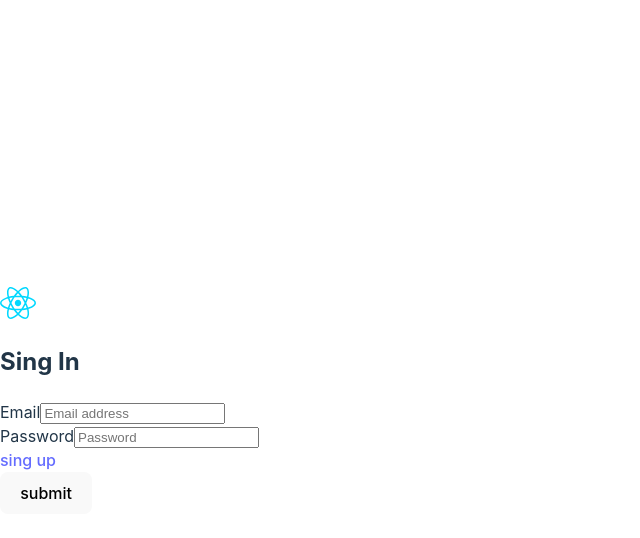
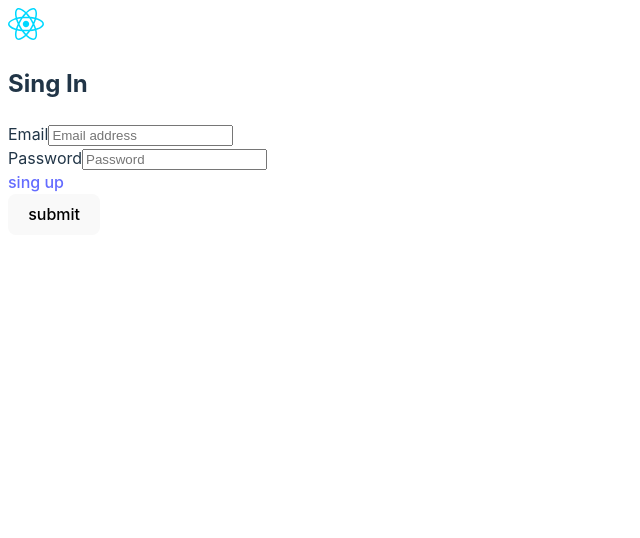
Before and after one commit to Sherbo1ot/Authorization, a React (Vite) app: page /login in a window 1280 px wide. Shown: the top 538 px of the page, without its empty margins (0-640 px from the left). Built offline with nearby package versions, Linux system fonts and the light colour scheme; no server answers.

Commit message:
Update index.scss

```diff
--- a/src/index.scss
+++ b/src/index.scss
@@ -21,14 +21,6 @@ a {
 }
 a:hover {
   color: #535bf2;
-}
-
-body {
-  margin: 0;
-  display: flex;
-  place-items: center;
-  min-width: 320px;
-  min-height: 100vh;
 }
 
 h1 {
```
